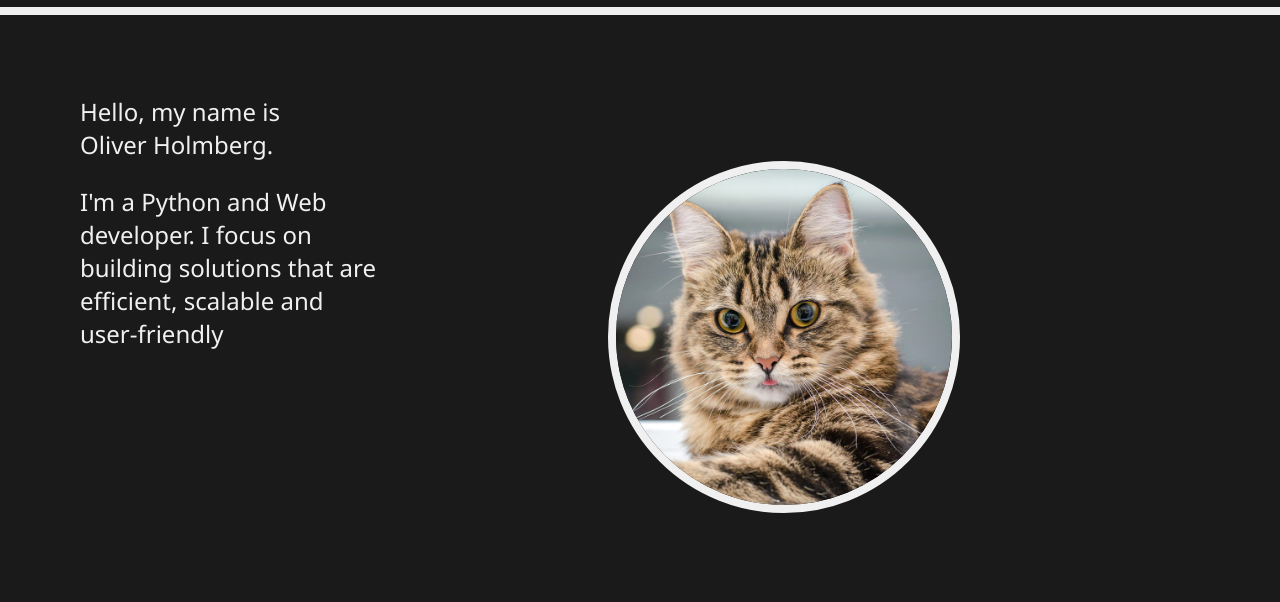
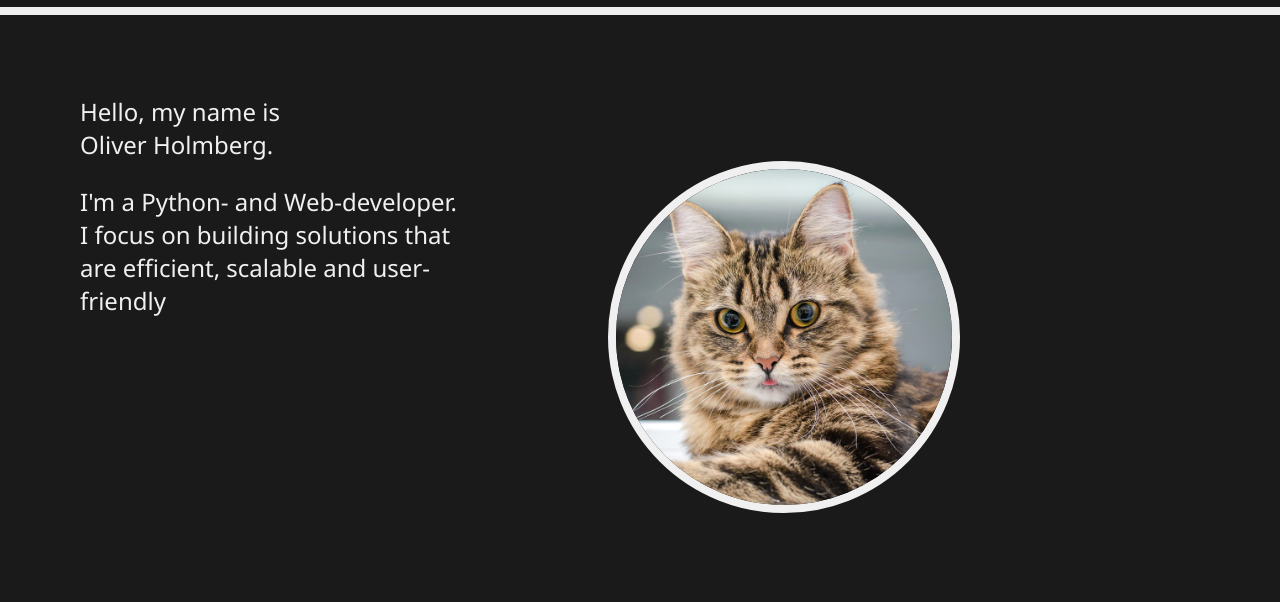
Before and after one commit to OliverAronHolmberg/Resume-Website, a plain HTML site: page index.html in a window 1280 px wide. Shown: the part 134-736 px from the top of the page. Drawn offline with Linux system fonts and the light colour scheme.

Commit message:
Changed some css

```diff
--- a/index.html
+++ b/index.html
@@ -35,7 +35,7 @@
 
             <div class="introcontainer">
                 <div class="introtext">
-                    <p>I'm a Python and Web developer. I focus on building solutions that are efficient, scalable and user-friendly</p>
+                    <p>I'm a Python- and Web-developer. I focus on building solutions that are efficient, scalable and user-friendly</p>
                 </div>
                 <div class="CatIMG_div">
                     <img src="assets/cat2.jpg" alt="Picture of cat" class="CatIMG">
--- a/styles.css
+++ b/styles.css
@@ -76,8 +76,8 @@ span{
 }
 
 .introtext{
-    width: 19rem;
-    height: 10rem;
+    width: 24rem;
+    height: 12rem;
     margin-left: 5rem;
 }
 
```
